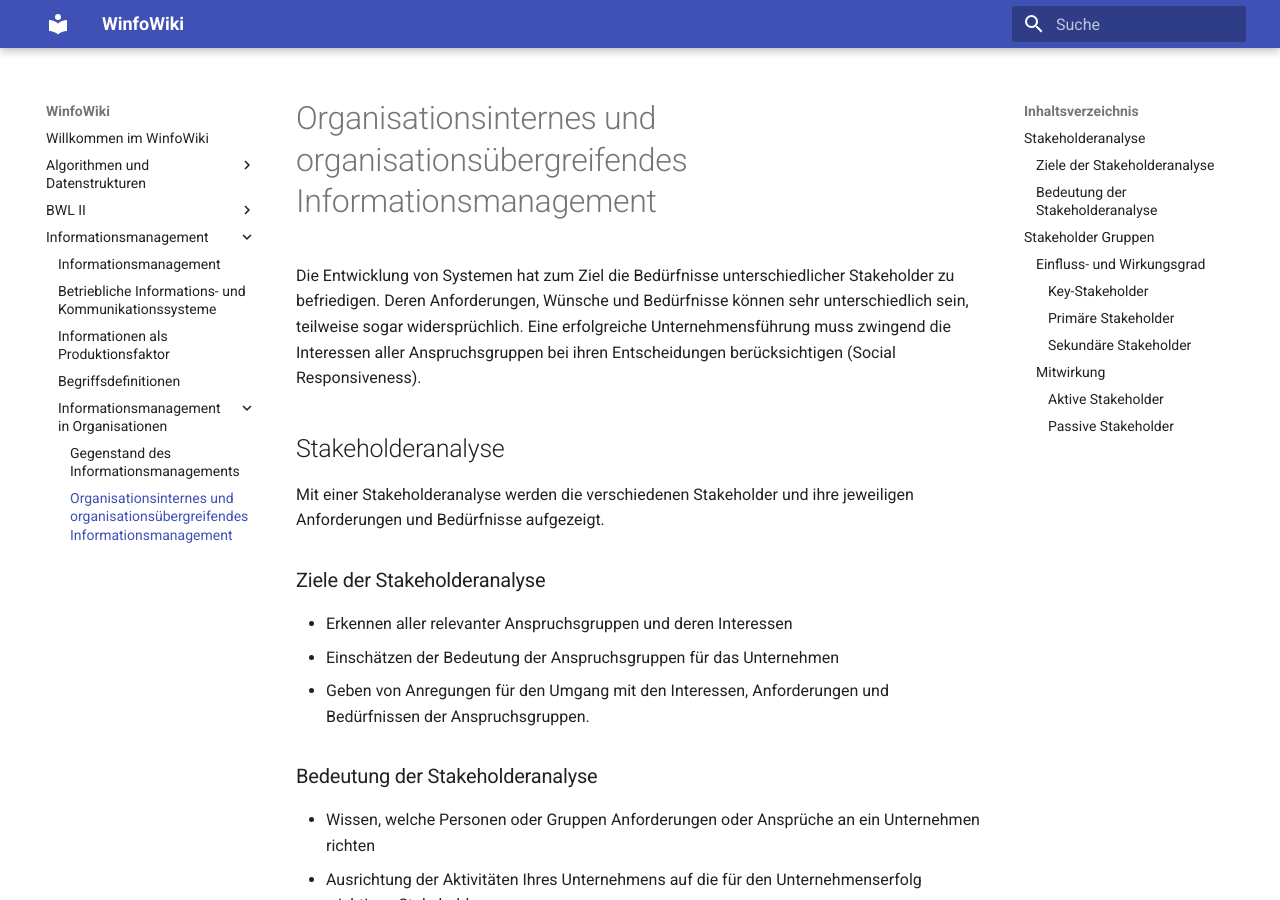
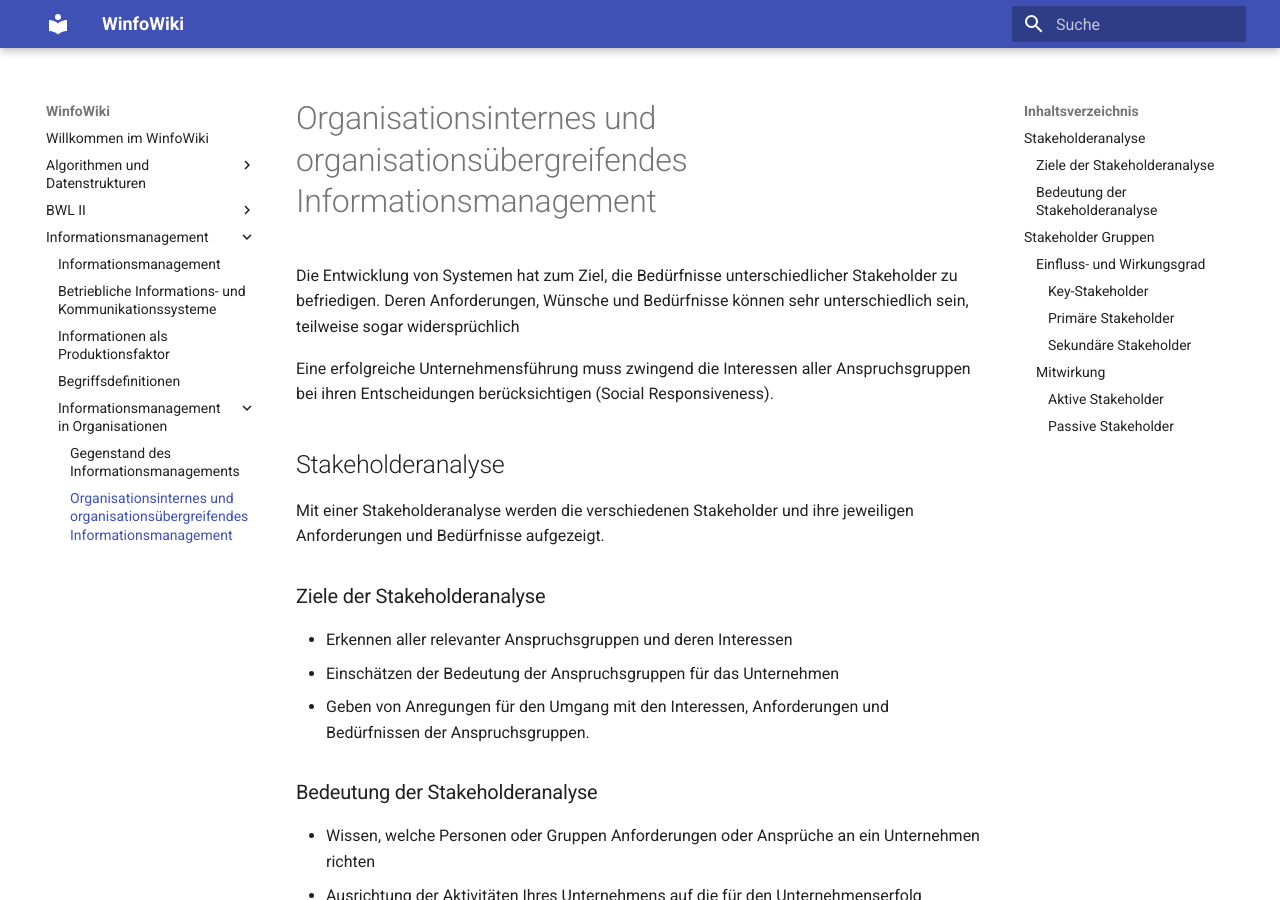
Before and after one commit to heshsum/winfowiki, an MkDocs documentation site: the page built from docs/Informationsmanagement/Informationsmanagement in Organisationen/40 Organisationsinternes und organisationsübergreifendes Informationsmanagement.md, in a window 1280 px wide and 900 px high. Built offline with MkDocs 1.6.1 and Material for MkDocs 9.7.7, drawn with Linux system fonts in a browser that asks for light colours.

Commit message:
Formatierung

```diff
--- a/docs/Informationsmanagement/Informationsmanagement in Organisationen/40 Organisationsinternes und organisationsübergreifendes Informationsmanagement.md
+++ b/docs/Informationsmanagement/Informationsmanagement in Organisationen/40 Organisationsinternes und organisationsübergreifendes Informationsmanagement.md
@@ -1,5 +1,6 @@
 # Organisationsinternes und organisationsübergreifendes Informationsmanagement
-Die Entwicklung von Systemen hat zum Ziel die Bedürfnisse unterschiedlicher Stakeholder zu befriedigen. Deren Anforderungen, Wünsche und Bedürfnisse können sehr unterschiedlich sein, teilweise sogar widersprüchlich.
+Die Entwicklung von Systemen hat zum Ziel, die Bedürfnisse unterschiedlicher Stakeholder zu befriedigen. Deren Anforderungen, Wünsche und Bedürfnisse können sehr unterschiedlich sein, teilweise sogar widersprüchlich
+
 Eine erfolgreiche Unternehmensführung muss zwingend die Interessen aller Anspruchsgruppen bei ihren Entscheidungen berücksichtigen (Social Responsiveness).
 
 ## Stakeholderanalyse
```
